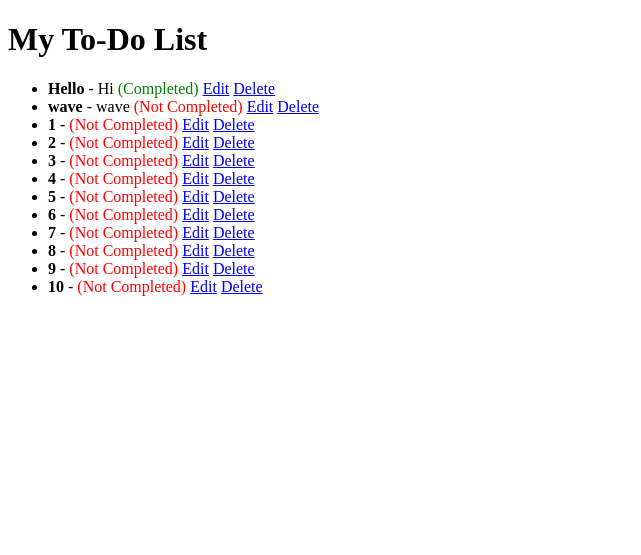
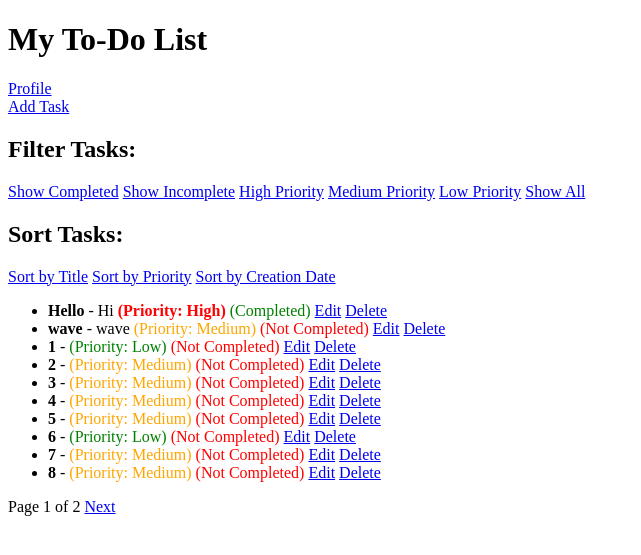
Before and after one commit to Eddie-Richardson/To-Do-List-App, a Django app: page /tasks/ in a window 1280 px wide. Shown: the top 555 px of the page, without its empty margins (0-641 px from the left). Run offline with Django 5.2, Linux system fonts and the light colour scheme; a user stored in the database is signed in; data comes from the database, SQL or seed files in the repository; both versions use the stored data as it was after the commit.

Commit message:
Second Commit Added additional functions

```diff
--- a/todolist/tasks/models.py
+++ b/todolist/tasks/models.py
@@ -3,10 +3,17 @@ from django.contrib.auth.models import User
 
 # Define the Task Model
 class Task(models.Model):
+    PRIORITY_CHOICES = [
+        ('High', 'High'),
+        ('Medium', 'Medium'),
+        ('Low', 'Low'),
+    ]
+
     user = models.ForeignKey(User, on_delete=models.CASCADE)  # Link tasks to users
     title = models.CharField(max_length=100)
     description = models.TextField(blank=True, null=True)
     completed = models.BooleanField(default=False)
+    priority = models.CharField(max_length=10, choices=PRIORITY_CHOICES, default='Medium')  # New priority field
 
     def __str__(self):
         return self.title
--- a/todolist/tasks/templates/tasks/profile.html
+++ b/todolist/tasks/templates/tasks/profile.html
@@ -9,6 +9,7 @@
     <p>Date Joined: {{ user.date_joined }}</p>
 
     <a href="{% url 'task-list' %}">View Tasks</a><br>
+    <a href="{% url 'add-task' %}">Add Task</a><br>
     <a href="{% url 'logout' %}">Log Out</a>
 </body>
 </html>
--- a/todolist/tasks/templates/tasks/task_list.html
+++ b/todolist/tasks/templates/tasks/task_list.html
@@ -2,13 +2,41 @@
 <html>
 <head>
     <title>Task List</title>
+    <style>
+        /* Add styles for priorities */
+        .priority-high {
+            color: red;
+            font-weight: bold;
+        }
+        .priority-medium {
+            color: orange;
+        }
+        .priority-low {
+            color: green;
+        }
+    </style>
 </head>
 <body>
     <h1>My To-Do List</h1>
+    <a href="{% url 'profile' %}">Profile</a><br>
+    <a href="{% url 'add-task' %}">Add Task</a><br>
+    <h2>Filter Tasks:</h2>
+    <a href="?status=completed">Show Completed</a>
+    <a href="?status=incomplete">Show Incomplete</a>
+    <a href="?priority=High">High Priority</a>
+    <a href="?priority=Medium">Medium Priority</a>
+    <a href="?priority=Low">Low Priority</a>
+    <a href="?">Show All</a>
+
+    <h2>Sort Tasks:</h2>
+    <a href="?sort=title">Sort by Title</a>
+    <a href="?sort=priority">Sort by Priority</a>
+    <a href="?sort=date">Sort by Creation Date</a>
     <ul>
         {% for task in tasks %}
             <li>
                 <strong>{{ task.title }}</strong> - {{ task.description }}
+                <span class="priority-{{ task.priority|lower }}">(Priority: {{ task.priority }})</span>
                 {% if task.completed %}
                     <span style="color: green;">(Completed)</span>
                 {% else %}
@@ -16,9 +44,20 @@
                 {% endif %}
                 <a href="{% url 'edit-task' task.id %}">Edit</a> <!-- Link to edit page -->
                 <a href="{% url 'delete-task' task.id %}">Delete</a> <!-- Link to delete task -->
-        </li>
             </li>
         {% endfor %}
     </ul>
+    <!-- Pagination controls -->
+    <div class="pagination">
+        {% if tasks.has_previous %}
+            <a href="?page={{ tasks.previous_page_number }}{% if priority %}&priority={{ priority }}{% endif %}{% if status %}&status={{ status }}{% endif %}{% if sort_by %}&sort={{ sort_by }}{% endif %}">Previous</a>
+        {% endif %}
+
+        <span>Page {{ tasks.number }} of {{ tasks.paginator.num_pages }}</span>
+
+        {% if tasks.has_next %}
+            <a href="?page={{ tasks.next_page_number }}{% if priority %}&priority={{ priority }}{% endif %}{% if status %}&status={{ status }}{% endif %}{% if sort_by %}&sort={{ sort_by }}{% endif %}">Next</a>
+        {% endif %}
+    </div>
 </body>
 </html>
--- a/todolist/tasks/urls.py
+++ b/todolist/tasks/urls.py
@@ -8,5 +8,5 @@ urlpatterns = [
     path('delete/<int:task_id>/', views.delete_task, name='delete-task'),  # Delete task route
     path('register/', views.register, name='register'),  # Registration page route
     path('profile/', views.profile, name='profile'),  # Profile page route
-    path('logout/', views.custom_logout, name='logout')
+    path('logout/', views.custom_logout, name='logout') # Logout page route
 ]
--- a/todolist/tasks/views.py
+++ b/todolist/tasks/views.py
@@ -1,27 +1,70 @@
 from django.shortcuts import render, get_object_or_404, redirect
 from django.contrib.auth.forms import UserCreationForm
 from django.contrib.auth.decorators import login_required
+from django.db.models import Case, When
+from django.core.paginator import Paginator
 from django.contrib.auth import logout
 from .models import Task
 
 # Define the List Task
 @login_required
 def task_list(request):
-    # Fetch all tasks from the database
-    tasks = Task.objects.filter(user=request.user)  # Show only the logged-in user's tasks
-    # Pass tasks to the template for rendering
+    # Get filter and sorting parameters from the query string
+    priority = request.GET.get('priority')
+    status = request.GET.get('status')
+    sort_by = request.GET.get('sort')
+    page_number = request.GET.get('page')  # Get the current page number
+
+    # Start with tasks belonging to the logged-in user
+    tasks = Task.objects.filter(user=request.user)
+
+    # Apply priority filter
+    if priority:
+        tasks = tasks.filter(priority=priority)
+    if priority not in ['High', 'Medium', 'Low', None]:
+        tasks = tasks.filter(priority='Medium')  # Default fallback
+
+    # Apply completion status filter
+    if status == 'completed':
+        tasks = tasks.filter(completed=True)
+    elif status == 'incomplete':
+        tasks = tasks.filter(completed=False)
+
+    # Apply sorting
+    if sort_by == 'title':
+        tasks = tasks.order_by('title')
+    elif sort_by == 'priority':
+        tasks = tasks.order_by(
+            Case(
+                When(priority='High', then=1),
+                When(priority='Medium', then=2),
+                When(priority='Low', then=3),
+            )
+        )
+    if not sort_by:
+        tasks = tasks.order_by('id')  # Default sorting by creation date
+
+    # Add pagination logic (10 tasks per page)
+    paginator = Paginator(tasks, 10)
+    tasks = paginator.get_page(page_number)
+
+    # Pass tasks and pagination information to the template
     return render(request, 'tasks/task_list.html', {'tasks': tasks})
 
+
 # Define the Add Task
+@login_required
 def add_task(request):
     if request.method == 'POST':
         title = request.POST.get('title')  # Get the title from the form
         description = request.POST.get('description')  # Get the description from the form
-        Task.objects.create(title=title, description=description, completed=False)  # Save to the database
+        priority = request.POST.get('priority')  # Get priority from the form
+        Task.objects.create(user=request.user, title=title, description=description, completed=False, priority=priority)  # Save to the database
         return redirect('task-list')  # Redirect to the task list page
     return render(request, 'tasks/add_task.html')  # Render the form template
 
 # Define the Edit Task
+@login_required
 def edit_task(request, task_id):
     # Get the specific task or return a 404 error
     task = get_object_or_404(Task, id=task_id)
@@ -29,6 +72,7 @@ def edit_task(request, task_id):
     if request.method == 'POST':
         task.title = request.POST.get('title')  # Update title
         task.description = request.POST.get('description')  # Update description
+        task.priority = request.POST.get('priority')  # Update priority
         task.completed = 'completed' in request.POST  # Update completion status
         task.save()  # Save changes to the database
         return redirect('task-list')  # Redirect to task list after saving
@@ -36,6 +80,7 @@ def edit_task(request, task_id):
     return render(request, 'tasks/edit_task.html', {'task': task})  # Render the form
 
 # Define the Delete Task
+@login_required
 def delete_task(request, task_id):
     task = get_object_or_404(Task, id=task_id)
 
```
Also changed, not shown: todolist/tasks/templates/tasks/add_task.html (+7 -0 lines), todolist/tasks/templates/tasks/edit_task.html (+7 -0 lines), todolist/db.sqlite3, todolist/tasks/migrations/0003_task_priority.py (added).
